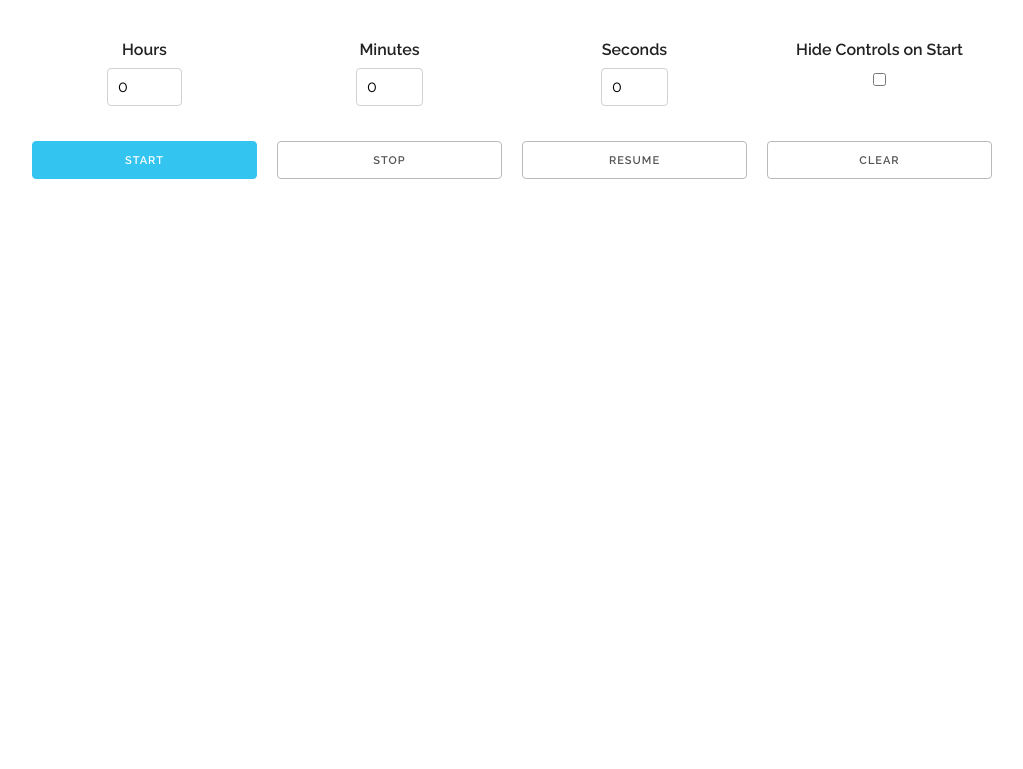
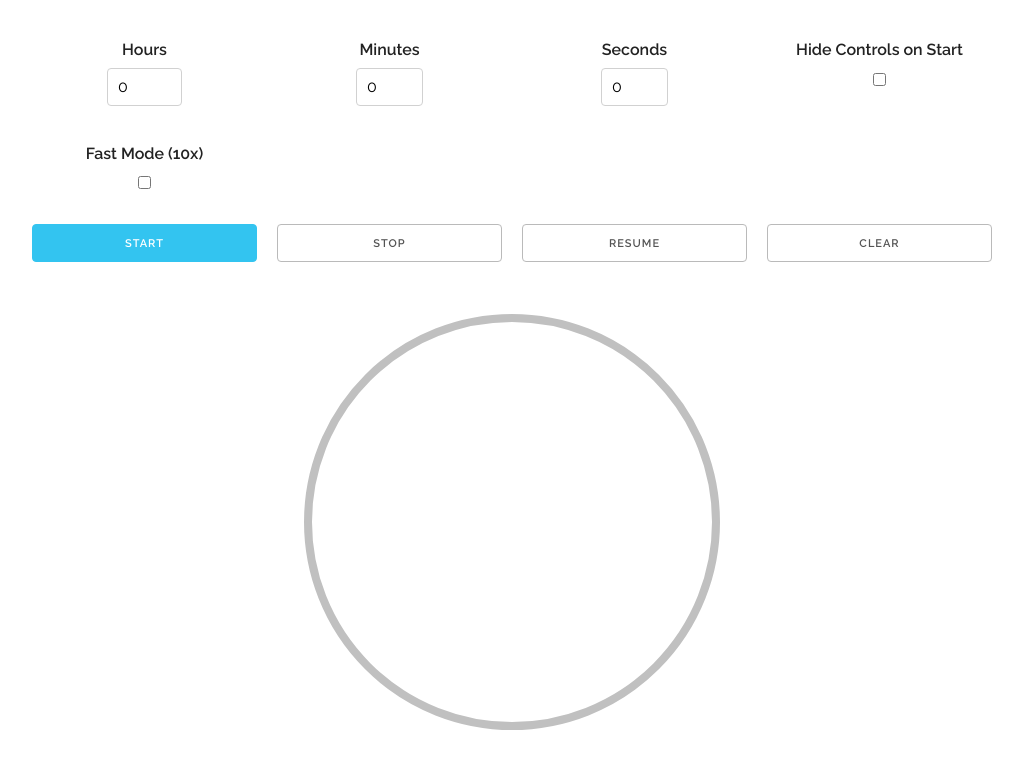
Before and after one commit to sarangak/visual-countdown-timer, a website built with webpack: page src/index.html in a window 1280 px wide. Shown: the part 73-842 px from the top of the page, without its empty margins (128-1151 px from the left). Before the commit the page ends 800 px from the top, so only its background shows below. Built offline with nearby package versions, Linux system fonts and the light colour scheme; what nosleep.js would draw is missing.

Commit message:
Improve local testing and timer visuals

```diff
--- a/package.json
+++ b/package.json
@@ -5,7 +5,8 @@
   "private": true,
   "scripts": {
     "test": "prettier --check 'src/**/*'",
-    "build": "webpack"
+    "build": "webpack",
+    "serve": "python3 -m http.server --directory dist 8080"
   },
   "repository": {
     "type": "git",
--- a/src/index.html
+++ b/src/index.html
@@ -62,6 +62,10 @@
           <label for="hideBox"> Hide Controls on Start </label>
           <input id="hideBox" type="checkbox" />
         </div>
+        <div class="local-only">
+          <label for="fastMode"> Fast Mode (10x) </label>
+          <input id="fastMode" type="checkbox" />
+        </div>
       </div>
       <div class="controls grid-container quarters">
         <button id="startButton">Start</button>
--- a/src/script.js
+++ b/src/script.js
@@ -21,6 +21,9 @@ var total;
 var viewInterval;
 var updateInterval;
 var ding;
+var speedMultiplier = 1;
+var fastModeToggle;
+var isRunning = false;
 
 function drawTimer(frac) {
   $("div.timer").html(
@@ -139,13 +142,15 @@ function showControls() {
 }
 
 function startIntervals() {
-  viewInterval = setInterval(viewTimeRemaining, 500);
-  updateInterval = setInterval(keepUpdatingTimer, 1000);
+  viewInterval = setInterval(viewTimeRemaining, 500 / speedMultiplier);
+  updateInterval = setInterval(keepUpdatingTimer, 1000 / speedMultiplier);
+  isRunning = true;
 }
 
 function clearIntervals() {
   clearInterval(viewInterval);
   clearInterval(updateInterval);
+  isRunning = false;
 }
 
 function resumeTimer() {
@@ -188,6 +193,15 @@ function setUpEventListeners() {
   stopButton.addEventListener("click", stopTimer);
   resumeButton.addEventListener("click", resumeTimer);
   clearButton.addEventListener("click", clearTimer);
+  if (fastModeToggle) {
+    fastModeToggle.addEventListener("change", function () {
+      speedMultiplier = fastModeToggle.checked ? 10 : 1;
+      if (isRunning) {
+        clearIntervals();
+        startIntervals();
+      }
+    });
+  }
 }
 
 window.onload = function () {
@@ -201,6 +215,18 @@ window.onload = function () {
   stopButton = document.getElementById("stopButton");
   resumeButton = document.getElementById("resumeButton");
   clearButton = document.getElementById("clearButton");
+  fastModeToggle = document.getElementById("fastMode");
+  if (fastModeToggle) {
+    var hostname = window.location.hostname;
+    var isLocal =
+      hostname === "localhost" || hostname === "127.0.0.1" || hostname === "::1";
+    if (isLocal) {
+      document.querySelectorAll(".local-only").forEach(function (node) {
+        node.style.display = "block";
+      });
+    }
+    speedMultiplier = fastModeToggle.checked ? 10 : 1;
+  }
   setUpEventListeners();
   clearTimer();
 };
--- a/src/style.css
+++ b/src/style.css
@@ -15,6 +15,16 @@
   display: inline-block;
 }
 
+.timer::before {
+  content: "";
+  position: absolute;
+  inset: -0.02em;
+  border: 0.02em solid #c0c0c0;
+  border-radius: 50%;
+  pointer-events: none;
+  z-index: 3;
+}
+
 .timer > .frac {
   text-align: center;
   display: none;
@@ -25,6 +35,7 @@
   width: 1em;
   height: 1em;
   clip: rect(0px, 1em, 1em, 0.5em);
+  z-index: 2;
 }
 
 .timer > #slice.gt50 {
@@ -59,3 +70,7 @@
   width: 1em;
   height: 1em;
 }
+
+.local-only {
+  display: none;
+}
--- a/webpack.config.js
+++ b/webpack.config.js
@@ -4,6 +4,9 @@ var InlineChunkHtmlPlugin = require("react-dev-utils/InlineChunkHtmlPlugin");
 module.exports = {
   mode: "production",
   entry: "./src/script.js",
+  output: {
+    publicPath: "./",
+  },
   module: {
     rules: [
       {
```
